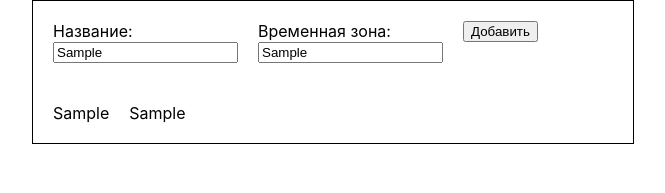
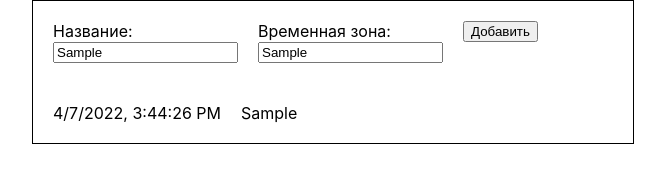
Before and after one commit to GromakMaxim/ra-34_react_lifecycle1, a React (Create React App) app: page / in a window 1280 px wide. Both pictures are taken after typing "Sample", "Sample" into the empty fields and a click on the input "Добавить". Shown: the top 193 px of the page, without its empty margins (307-972 px from the left). Built offline with nearby package versions, Linux system fonts and the light colour scheme.

Commit message:
upd: timer

```diff
--- a/src/components/Timer.js
+++ b/src/components/Timer.js
@@ -1,10 +1,36 @@
-import React from "react";
+import React, {Component} from "react";
 
-export default function Timer(props){
-    return (
-        <div className='timer flex-row'>
-            <div className='currentTime'>{props.time}</div>
-            <div className='title'>{props.timezone}</div>
-        </div>
-    )
+export default class Timer extends Component{
+
+    constructor(props, context) {
+        super(props, context);
+    }
+
+    componentDidMount() {
+        clearInterval(this.timerID);
+    }
+
+    componentWillUnmount() {
+        this.timerID = setInterval(
+            () => this.tick(),
+            1000
+        );
+    }
+
+    tick() {
+        this.setState({
+            date: new Date()
+        });
+    }
+
+    render() {
+        return (
+            <div className='timer flex-row'>
+                <div className='currentTime'>{this.props.time.toLocaleString()}</div>
+                <div className='title'>{this.props.timezone}</div>
+            </div>
+        )
+    }
+
+
 }
--- a/src/components/Widget.js
+++ b/src/components/Widget.js
@@ -24,7 +24,7 @@
         }
         let obj = {
             timezone: timezoneName,
-            time: time,
+            time: new Date(),
             id: maxIndex
         }
 
```
